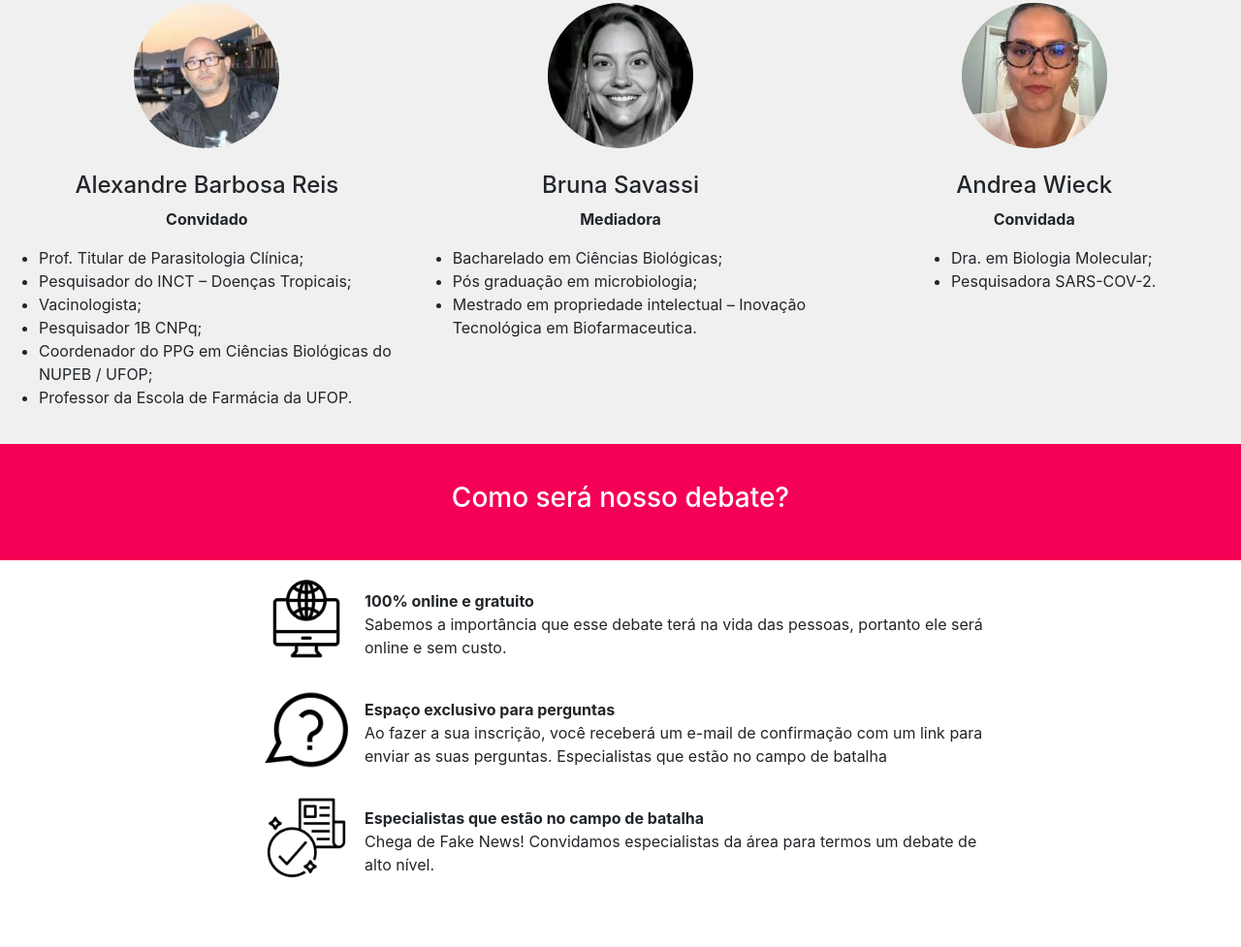
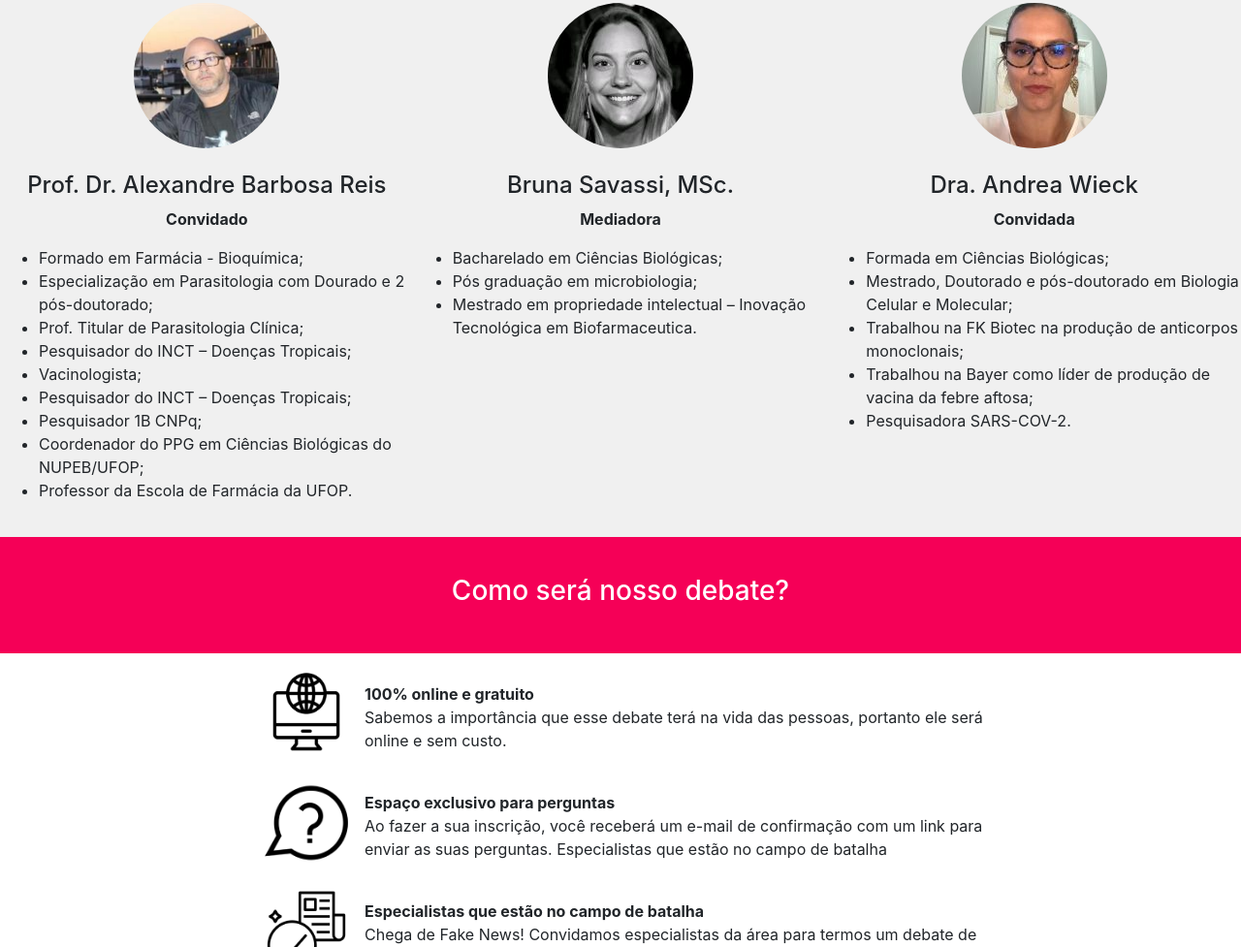
Before and after one commit to BruCesar1993/show-me-the-networking, a plain HTML site: page index.html in a window 1280 px wide. Shown: the part 1593-2570 px from the top of the page at 97% size. Drawn offline with nearby package versions, Linux system fonts and the light colour scheme; a script that the page names is missing.

Commit message:
Atualização participantes

```diff
--- a/index.html
+++ b/index.html
@@ -191,21 +191,24 @@
 
             <div class="pessoa">
                 <diV class="foto"></diV>
-                <h4 class="mt-4 participante">Alexandre Barbosa Reis</h4>
+                <h4 class="mt-4 participante">Prof. Dr. Alexandre Barbosa Reis</h4>
                 <p>Convidado</p>
                 <ul>
+                    <li>Formado em Farmácia - Bioquímica;</li>
+                    <li>Especialização em Parasitologia com Dourado e 2 pós-doutorado;</li>
                     <li>Prof. Titular de Parasitologia Clínica;</li>
                     <li>Pesquisador do INCT – Doenças Tropicais;</li>
                     <li>Vacinologista;</li>
+                    <li>Pesquisador do INCT – Doenças Tropicais;</li>
                     <li>Pesquisador 1B CNPq;</li>
-                    <li>Coordenador do PPG em Ciências Biológicas do NUPEB / UFOP;</li>
+                    <li>Coordenador do PPG em Ciências Biológicas do NUPEB/UFOP;</li>
                     <li>Professor da Escola de Farmácia da UFOP.</li>
                 </ul>
             </div>
 
             <div class="pessoa">
                 <diV class="foto2"></diV>
-                <h4 class="mt-4 participante">Bruna Savassi</h4>
+                <h4 class="mt-4 participante">Bruna Savassi, MSc.</h4>
                 <p>Mediadora</p>
                 <ul>
                     <li>Bacharelado em Ciências Biológicas;</li>
@@ -216,10 +219,13 @@
 
             <div class="pessoa">
                 <diV class="foto3"></diV>
-                <h4 class="mt-4 participante">Andrea Wieck</h4>
+                <h4 class="mt-4 participante">Dra. Andrea Wieck</h4>
                 <p>Convidada</p>
                 <ul>
-                    <li>Dra. em  Biologia Molecular;</li>
+                    <li>Formada em Ciências Biológicas;</li>
+                    <li>Mestrado, Doutorado e pós-doutorado em Biologia Celular e Molecular;</li>
+                    <li>Trabalhou na FK Biotec na produção de anticorpos monoclonais;</li>
+                    <li>Trabalhou na Bayer como líder de produção de vacina da febre aftosa;</li>
                     <li>Pesquisadora SARS-COV-2.</li>
                 </ul>
             </div>
```
